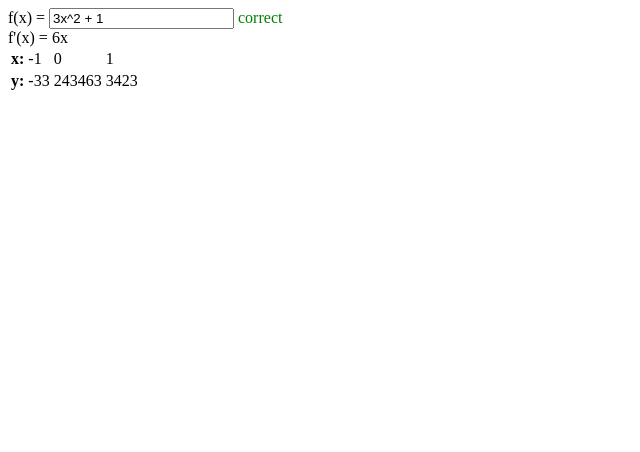
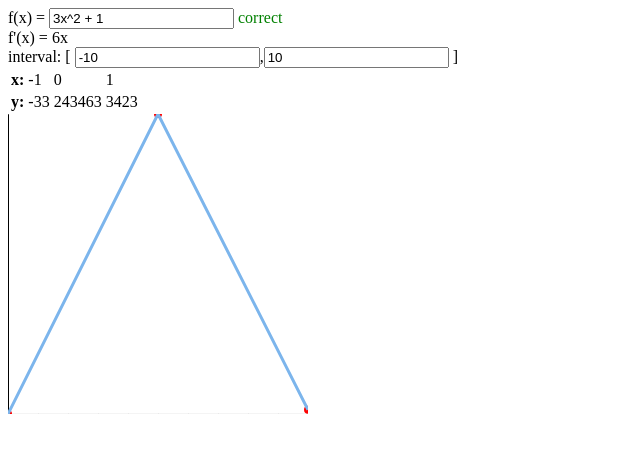
Before and after one commit to Soromytko/MiniMaple-React-js, a React (Vite) app: page / in a window 1280 px wide. Shown: the top 452 px of the page, without its empty margins (0-640 px from the left). Built offline with nearby package versions, Linux system fonts and the light colour scheme.

Commit message:
add graph

```diff
--- /dev/null
+++ b/src/graph.js
@@ -0,0 +1,75 @@
+import React from "react";
+import * as d3 from "d3";
+
+export class Graph extends React.Component {
+  constructor(props) {
+    super(props)
+  }
+
+  render() {
+    Array.prototype.max = function() {
+      return Math.max.apply(null, this);
+    };
+
+    Array.prototype.min = function() {
+      return Math.min.apply(null, this);
+    };
+
+    const getX = d3.scaleLinear()
+      .domain([this.props.xData.min(), this.props.xData.max()])
+      .range([0, 300])
+
+    const getY = d3.scaleLinear()
+      .domain([this.props.yData.min(), this.props.yData.max()])
+      .range([300, 0])
+
+    let points = new Array()
+    for (let i = 0; i < this.props.xData.length; i++) {
+      points.push([getX(this.props.xData[i]), getY(this.props.yData[i])])
+    }
+    const line = d3.line()
+    const linePath = line(points);
+
+    const getYAxis = ref => {
+      const yAxis = d3.axisLeft(getY);
+      d3.select(ref).call(yAxis);
+    };
+
+    const getXAxis = ref => {
+      const xAxis = d3.axisBottom(getX);
+      d3.select(ref).call(xAxis);
+    };
+
+    var renderPoints = () => {
+      let result = []
+      for(let i = 0; i < this.props.xData.length; i++) {
+        result.push(
+        <circle
+          key={i}
+          cx={getX(this.props.xData[i])}
+          cy={getY(this.props.yData[i])}
+          r={4}
+          fill="#f00"
+        />)
+      }
+      return result
+    }
+
+    return (
+      <svg width={300} height={300}>
+        {renderPoints()}
+        <g ref={getYAxis} />
+        <g
+        ref={getXAxis}
+        transform={`translate(0,${getY(0)})`} // нужно сдвинуть ось в самый низ svg
+        />
+        <path
+          strokeWidth={3}
+          fill="none"
+          stroke="#7cb5ec"
+          d={linePath}
+        />
+      </svg>
+      );
+    }
+  }
--- a/src/index.js
+++ b/src/index.js
@@ -8,6 +8,7 @@ import * as d3 from "d3";
 import {Parser} from "./parser.js"
 import {Token} from "./token.js"
 import {Calculator} from "./calculator.js"
+import {Graph} from "./graph.js"
 
 class App extends React.Component {
     constructor(props) {
@@ -17,6 +18,8 @@ class App extends React.Component {
           inputFunc: '3x^2 + 1',
           diffFunc: '6x',
           parseResult: '',
+          xMin: '-10',
+          xMax: '10',
           buttonClick: false
         };
 
@@ -33,12 +36,16 @@ class App extends React.Component {
 
         this.inputFuncHandleChange = this.onInputFuncHandleChange.bind(this)
         this.diffFuncHandleChange = this.onDiffFuncHandleChange.bind(this)
+        this.xMinHandleChange = this.onXMinHandleChange.bind(this)
+        this.xMaxHandleChange = this.onXMaxHandleChange.bind(this)
 
         this.onAddHandle = this.onAdd.bind(this)
     }
 
     onInputFuncHandleChange(event) {
       this.setState({inputFunc: event.target.value})
+      this.rebuild(event.target.value, this.state.xMin, this.state.xMax)
+      return
 
       let parser = new Parser(event.target.value)
       parser.parse()
@@ -47,11 +54,10 @@ class App extends React.Component {
 
       if (!parser.log) {
         let calculator = new Calculator(parser.tokens)
-        calculator.calc(2)
 
         this.xData = []
         this.yData = []
-        for (let i = -10; i <= 10; i++) {
+        for (let i = this.state.xMin; i <= this.state.xMax; i++) {
           this.xData.push(i)
           let y = calculator.calc(i)
           this.yData.push(y)
@@ -66,6 +72,18 @@ class App extends React.Component {
       this.setState({diffFunc: event.target.value})
     }
 
+    onXMinHandleChange(event) {
+      this.setState({xMin: event.target.value})
+      this.rebuild(this.state.inputFunc, event.target.value, this.state.xMax)
+    }
+
+    onXMaxHandleChange(event) {
+      this.setState({xMax: event.target.value})
+      this.rebuild(this.state.inputFunc, this.state.xMin, event.target.value)
+
+
+    }
+
     onAdd() {
       this.setState({buttonClick: !this.state.buttonClick})
       let parser = new Parser(this.state.inputFunc)
@@ -76,7 +94,31 @@ class App extends React.Component {
       calculator.calc(0)
     }
 
+    rebuild(func, xMin, xMax) {
+      let parser = new Parser(func)
+      parser.parse()
+
+      this.setState({parseResult: parser.log})
+
+      if (!parser.log) {
+        let calculator = new Calculator(parser.tokens)
+
+        this.xData = []
+        this.yData = []
+        for (let i = xMin; i <= xMax; i++) {
+          this.xData.push(i)
+          let y = calculator.calc(i)
+          this.yData.push(y)
+        }
+
+      }
+
+      this.setState({diffFunc: func})
+    }
+
     render() {
+      // this.xData = [0, 1, 2, 3, 4]
+      // this.yData = [0, 1, 4, 9, 16]
       return (
         <div>
           <div>
@@ -96,6 +138,10 @@ class App extends React.Component {
           {/* <div>
             <input type="number" value={this.state.from} onChange={this.}></input>
           </div> */}
+            <label>interval:
+              [ <input type="number" value={this.state.xMin} onChange={this.xMinHandleChange}/>,
+              <input type="number" value={this.state.xMax} onChange={this.xMaxHandleChange}/> ]
+            </label>
           <table>
             <tbody>
               <tr>
@@ -108,13 +154,16 @@ class App extends React.Component {
               </tr>
             </tbody>
         </table>
+        <div>
+          <Graph xData={this.xData} yData={this.yData}></Graph>
+        </div>
         </div>
       )
     }
 }
 
 
-class Grap extends React.Component {
+class Grap_old extends React.Component {
   constructor(props) {
     super(props)
   }
```
Lines whose indentation alone changed are shown as unchanged.
